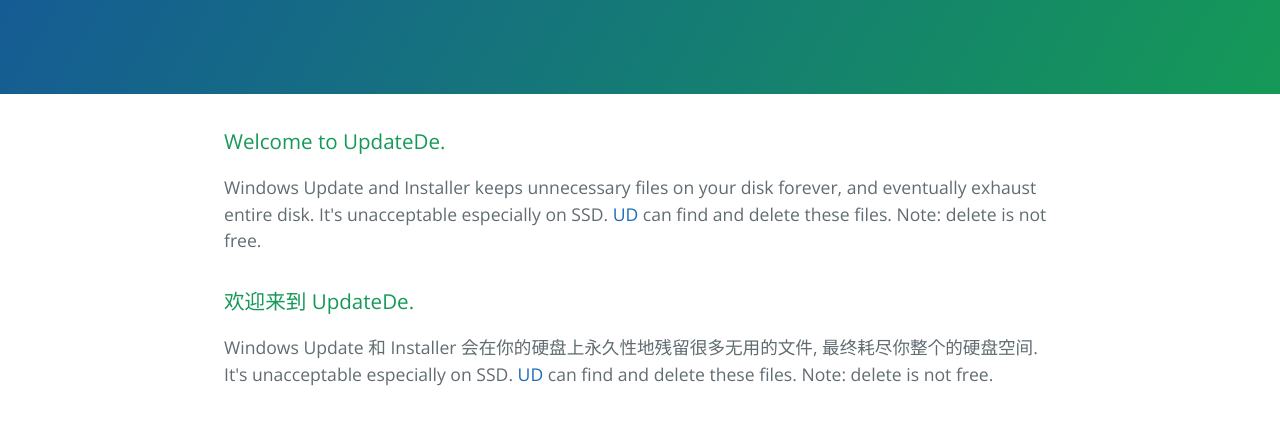
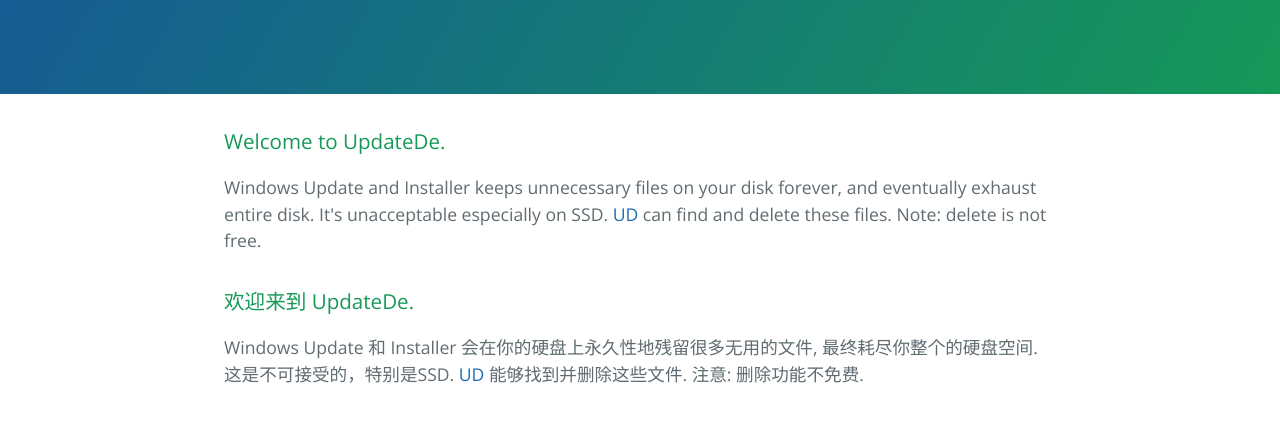
Before and after one commit to updatede/updatede.github.io, a plain HTML site: page index.html in a window 1280 px wide. Shown: the part 176-600 px from the top of the page. Drawn offline with nearby package versions, Linux system fonts and the light colour scheme.

Commit message:
Update index.html

```diff
--- a/index.html
+++ b/index.html
@@ -24,7 +24,7 @@
    <h3>
 <a id="welcome-to-github-pages" class="anchor" href="#welcome-to-github-pages" aria-hidden="true"><span aria-hidden="true" class="octicon octicon-link"></span></a>欢迎来到 UpdateDe.</h3>
 
-<p>Windows Update 和 Installer 会在你的硬盘上永久性地残留很多无用的文件, 最终耗尽你整个的硬盘空间. It's unacceptable especially on SSD. <a href="https://updatede.github.io/UD64.rar">UD</a> can find and delete these files. Note: delete is not free.</p>
+<p>Windows Update 和 Installer 会在你的硬盘上永久性地残留很多无用的文件, 最终耗尽你整个的硬盘空间. 这是不可接受的，特别是SSD. <a href="https://updatede.github.io/UD64.rar">UD</a> 能够找到并删除这些文件. 注意: 删除功能不免费.</p>
 
     </section>
 
```
